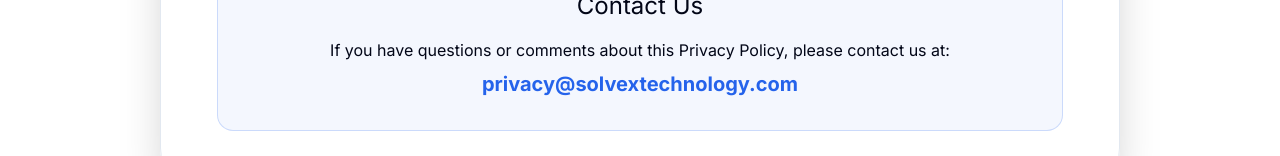
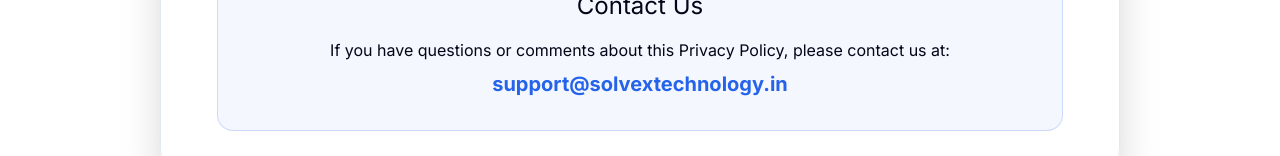
Before and after one commit to solvextechnology/website, a Next.js app: page /products/ssc-railway/privacy in a window 1280 px wide. Shown: the part 2531-2687 px from the top of the page. Built offline with nearby package versions, Linux system fonts and the light colour scheme; no server answers.

Commit message:
Update support contact email

```diff
--- a/src/app/legal/terms/page.tsx
+++ b/src/app/legal/terms/page.tsx
@@ -86,7 +86,7 @@
 
           <div className="pt-6 border-t border-card-border">
             <p className="text-foreground/70">
-              If you have any questions about these Terms, please contact us at <a href="mailto:legal@solvextechnology.in" className="text-primary hover:underline">legal@solvextechnology.in</a>.
+              If you have any questions about these Terms, please contact us at <a href="mailto:support@solvextechnology.in" className="text-primary hover:underline">support@solvextechnology.in</a>.
             </p>
           </div>
         </div>
--- a/src/app/products/ssc-railway/account-deletion/page.tsx
+++ b/src/app/products/ssc-railway/account-deletion/page.tsx
@@ -84,7 +84,7 @@
               </p>
 
               <div className="bg-background p-6 rounded-xl border border-card-border font-mono text-sm text-foreground/80 leading-relaxed">
-                <span className="text-foreground/50">To:</span> privacy@solvextechnology.com<br/>
+                <span className="text-foreground/50">To:</span> support@solvextechnology.in<br/>
                 <span className="text-foreground/50">Subject:</span> GDPR/CCPA Account Erasure Request - SSC Railway App<br/><br/>
                 <span className="text-foreground/50">Body:</span><br/>
                 To the Solvex Technology Privacy Team,<br/><br/>
--- a/src/app/products/ssc-railway/privacy/page.tsx
+++ b/src/app/products/ssc-railway/privacy/page.tsx
@@ -123,7 +123,7 @@
               <h2 className="m-0 text-2xl mb-4">Contact Us</h2>
               <p className="mb-0">
                 If you have questions or comments about this Privacy Policy, please contact us at: <br/>
-                <strong className="text-primary mt-2 block text-xl">privacy@solvextechnology.com</strong>
+                <strong className="text-primary mt-2 block text-xl">support@solvextechnology.in</strong>
               </p>
             </div>
 
--- a/src/app/products/ssc-railway/terms/page.tsx
+++ b/src/app/products/ssc-railway/terms/page.tsx
@@ -109,7 +109,7 @@
               <h2 className="m-0 text-2xl mb-4">Questions About Our Terms?</h2>
               <p className="mb-0">
                 Contact our legal compliance team at: <br/>
-                <strong className="text-secondary mt-2 block text-xl">legal@solvextechnology.com</strong>
+                <strong className="text-secondary mt-2 block text-xl">support@solvextechnology.in</strong>
               </p>
             </div>
 
```
